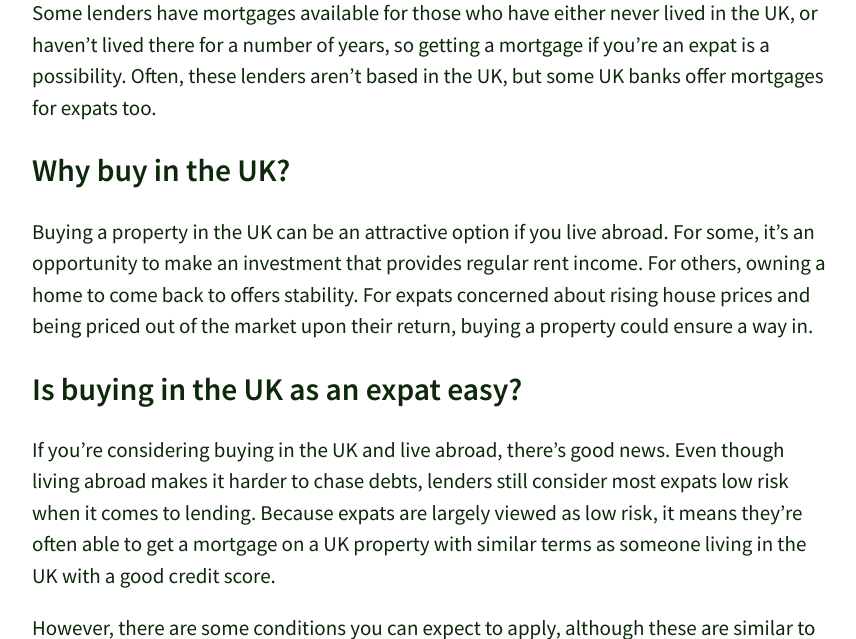
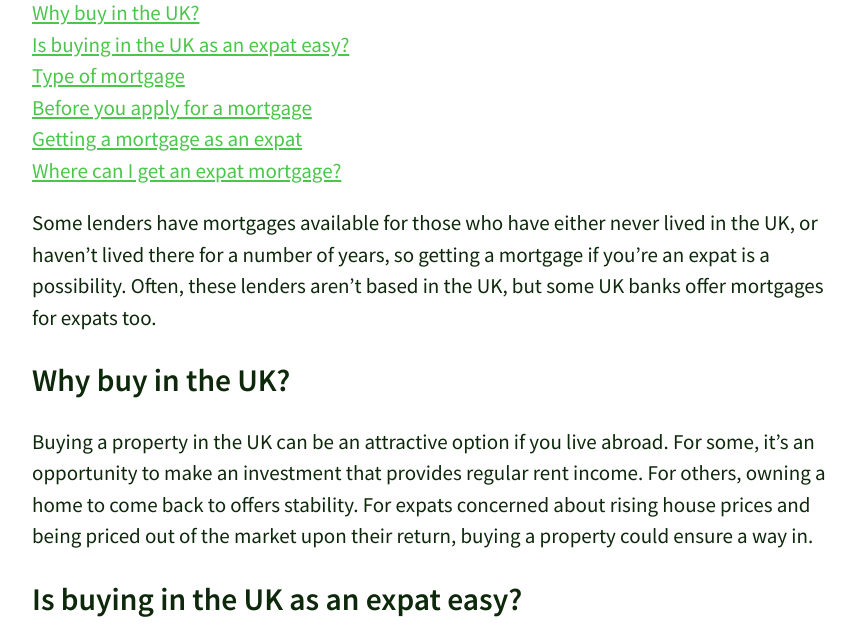
Before and after one commit to olitrussle/blog, a Jekyll site: the page built from _posts/2017-06-15-getting-mortgage-expat.md, in a window 1280 px wide and 900 px high, scrolled down 764 px, cut to the strip 261-900 px from the top of the window. Shown: the whole strip, without its empty margins (208-1064 px from the left). Built offline with Jekyll 4.4.1, drawn with Linux system fonts in a browser that asks for light colours; comment, search, counter and statistics services are not loaded.

Commit message:
Updated 2017-06-15-getting-mortgage-expat.md

```diff
--- a/_posts/2017-06-15-getting-mortgage-expat.md
+++ b/_posts/2017-06-15-getting-mortgage-expat.md
@@ -12,6 +12,13 @@ date: '2017-06-15 T00:00:00.000Z'
 _Getting a mortgage if you’re an expat is possible, but like getting a mortgage in the UK, there are a few conditions you need to meet. Having a UK credit history is helpful, but it’s not compulsory. Whatever your position, using a mortgage broker is a good idea as some situations can be tricky and it’s important to make sure you’re paying what you should be._
 
 ![GettingMortgageExpat]({{site.baseurl}}/images/post_images/GettingMortgageExpat.jpg)
+
+[ Why buy in the UK?](#-why-buy-in-the-uk)
+[Is buying in the UK as an expat easy? ](#is-buying-in-the-uk-as-an-expat-easy-)
+[Type of mortgage](#type-of-mortgage)
+[Before you apply for a mortgage](#before-you-apply-for-a-mortgage)
+[Getting a mortgage as an expat](#getting-a-mortgage-as-an-expat)
+[Where can I get an expat mortgage?](#where-can-i-get-an-expat-mortgage)
 
 Some lenders have mortgages available for those who have either never lived in the UK, or haven’t lived there for a number of years, so getting a mortgage if you’re an expat is a possibility. Often, these lenders aren’t based in the UK, but some UK banks offer mortgages for expats too.
 
```
